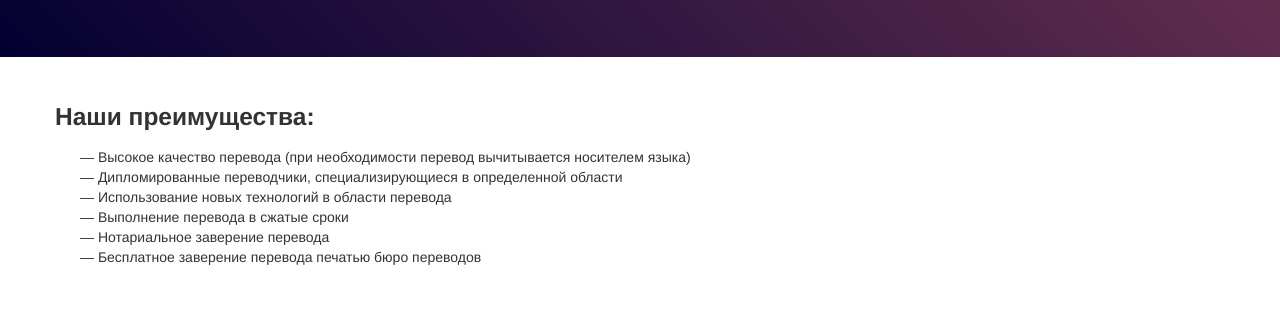
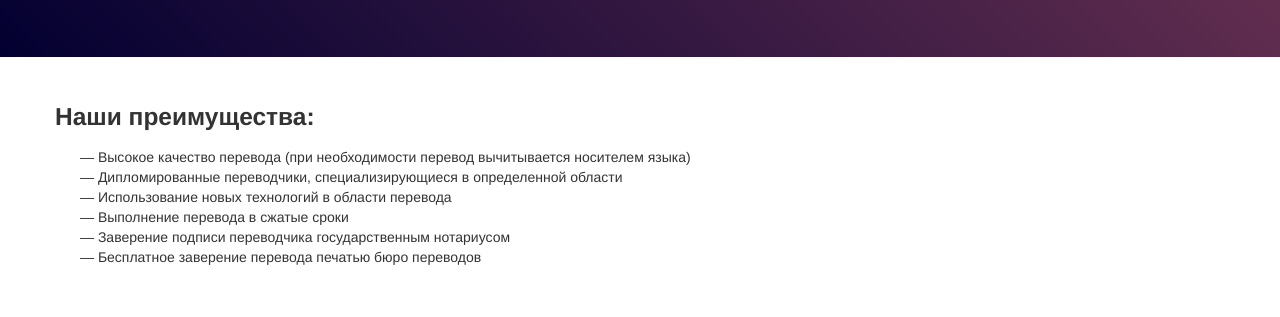
Before and after one commit to linguago/linguago.github.com, a plain HTML site: page index.html in a window 1280 px wide. Shown: the part 204-521 px from the top of the page. Drawn offline with nearby package versions, Linux system fonts and the light colour scheme.

Commit message:
Заверение подписи переводчика

```diff
--- a/index.html
+++ b/index.html
@@ -48,7 +48,7 @@
         <li>Дипломированные переводчики, специализирующиеся в определенной области</li>
         <li>Использование новых технологий в области перевода</li>
         <li>Выполнение перевода в сжатые сроки</li>
-        <li>Нотариальное заверение перевода</li>
+        <li>Заверение подписи переводчика государственным нотариусом</li>
         <li>Бесплатное заверение перевода печатью бюро переводов</li>
       </ul>
     </section><!--/#go-->
```
